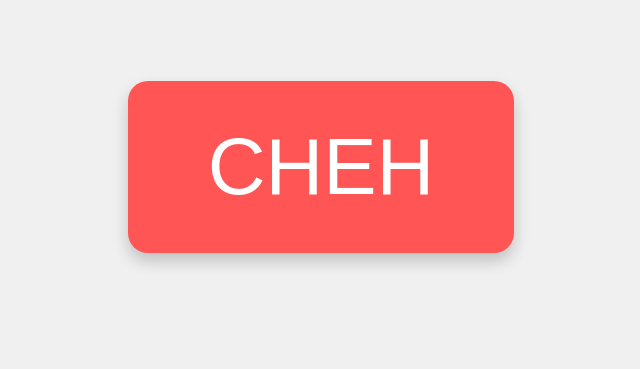
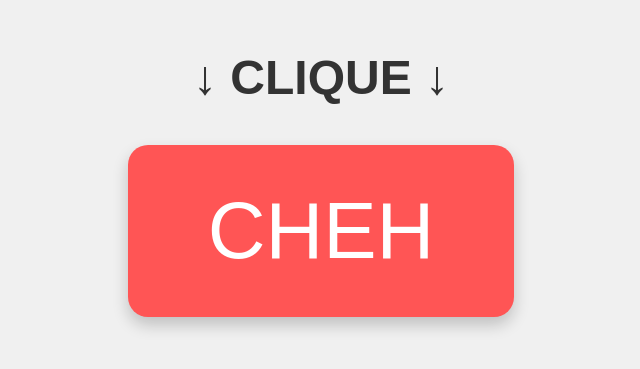
Before and after one commit to kasaden/CHEH, a plain HTML site: page index.html in a window 1280 px wide. Shown: the part 233-602 px from the top of the page, without its empty margins (319-959 px from the left). Drawn offline with Linux system fonts and the light colour scheme.

```diff
--- a/index.html
+++ b/index.html
@@ -7,11 +7,20 @@
     body {
       background-color: #f0f0f0;
       display: flex;
+      flex-direction: column;
       justify-content: center;
       align-items: center;
       height: 100vh;
       margin: 0;
+      font-family: Arial, sans-serif;
     }
+
+    h1 {
+      font-size: 48px;
+      margin-bottom: 40px;
+      color: #333;
+    }
+
     button {
       font-size: 80px;
       padding: 40px 80px;
@@ -23,6 +32,7 @@
       box-shadow: 0px 8px 16px rgba(0, 0, 0, 0.2);
       transition: transform 0.2s ease;
     }
+
     button:hover {
       transform: scale(1.05);
     }
@@ -30,6 +40,8 @@
 </head>
 <body>
 
+  <h1>↓ CLIQUE ↓</h1>
+
   <button onclick="window.location.href='https://www.youtube.com/watch?v=9M2Ce50Hle8&ab_channel=TOM'">
     CHEH
   </button>
```
